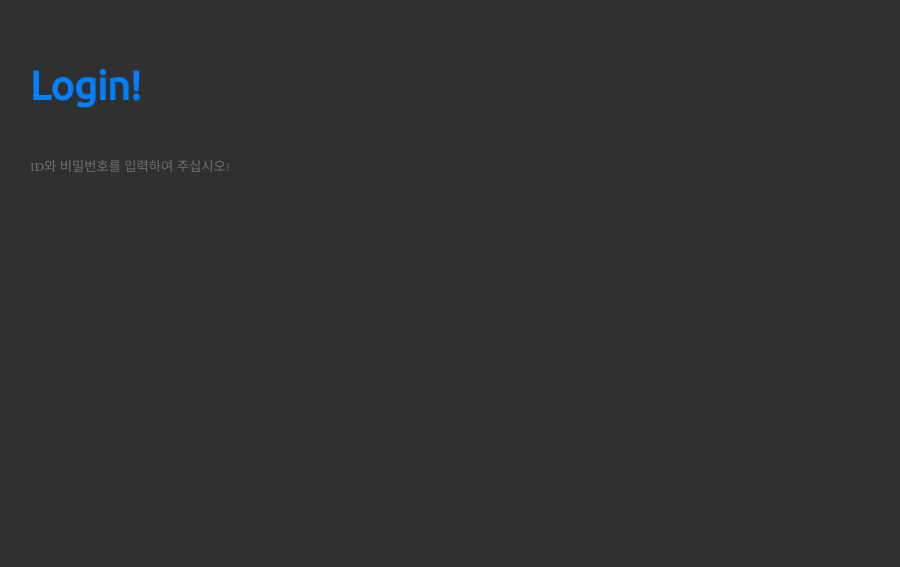
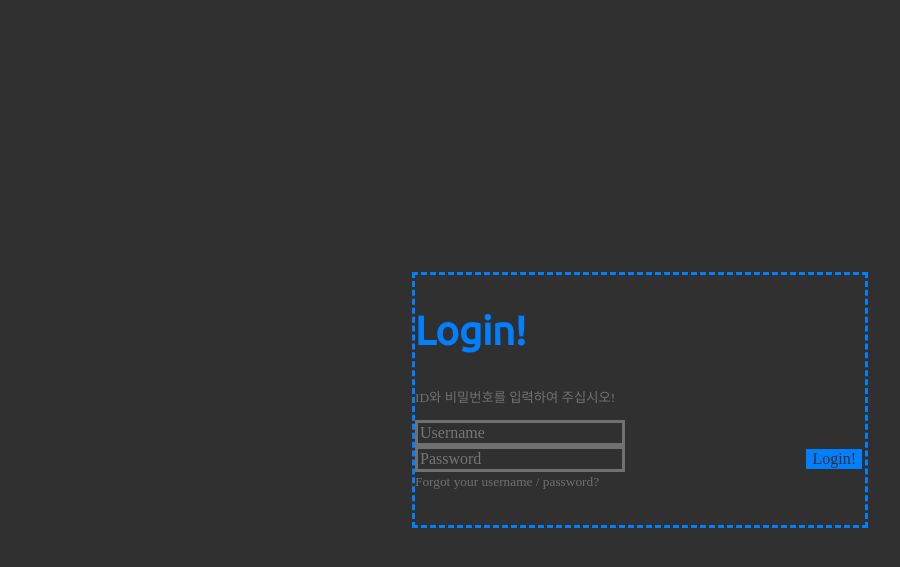
Before and after one commit to eoeun/eoeun.github.io, a PHP site: page /login.html in a window 1280 px wide. Shown: the top 567 px of the page, without its empty margins (0-900 px from the left). Run offline with PHP 8.4, Linux system fonts and the light colour scheme; some web fonts are replaced.

Commit message:
updated login

```diff
--- a/index.html
+++ b/index.html
@@ -114,7 +114,7 @@
 			</p>
 			<a>Project 3-4 on <a href = "https://github.com/eoeun/eoeun.github.io.git" class= "link">Github</a></a>
 			<br>
-			<a> 이 웹사이트는 나눔고딕, ubuntu를 사용하여 작성되었습니다.</a>
+			<a class="nanum"> 이 웹사이트는 나눔고딕, ubuntu를 사용하여 작성되었습니다.</a>
 
 		</footer>
 
--- a/login.html
+++ b/login.html
@@ -17,10 +17,20 @@
 				src: url("resources/NanumGothic.ttf");
 			}
 
+			section{
+				width: 450px;
+				height: 250px;
+				display: inline-block;
+				border: 3px dashed #0080FF;
+				position: absolute;
+				top: 50%;
+				left: 50%;
+				margin-right: -50%;
+				transform: translate(-50%, -50%)
+			}
+
 			section h1{
 				font-family : "Ubuntu";
-				display:inline-block;
-				width:100%;
 				font-size: 30pt;
 				color: #0080FF;
 				text-align: left;
@@ -33,33 +43,66 @@
 				color: #707070;
 			}
 
+			section a{
+				font-family : "NanumGothic";
+				text-align: left;
+				font-size: 10pt;
+				text-decoration: none;
+				color: #707070;
+			}
+
+			section a:hover{
+				color: #0080FF;
+			}
+
+			form input{
+				font-family: "NanumGothic";
+				text-align: left;
+				display: inline;
+				font-size: 12pt;
+				color: #FFFFFF;
+				background:#303030;
+				border: 3px solid #707070;
+			}
+
+			form input:focus {
+				border-color: #0080FF;
+			 }
+
+			form .submit{
+				float: right;
+				text-align: center;
+				color: #303030;
+				background: #0080FF;
+				border: 3px solid #303030;
+			}
+
 			body{
 				background: #303030;
-				margin: 30px;
 			}
 
 		</style>
-
-		<script type="text/javascript">
-			function resize(){
-				var login = document.getElementById("login");
-				var sectionW = login.clientWidth;
-				var sectionH = login.clientHeight;
-				var wm = (window.innerWidth - sectionW) / 2;
-				var hm = (window.innerHeight - sectionH) / 2;
-				document.getElementsByTagName("body")[0].style.margin = wm + " " + hm;
-				print(wm + " " + hm);
-			}
-
-			window.onload = function(){
-				resize();
-			}
-		</script>
 	</head>
-	<body onresize=resize()>
+	<body>
 		<section id="login">
 			<h1>Login!</h1>
 			<p>ID와 비밀번호를 입력하여 주십시오!</p>
+			<form action="login.php" method="POST" accept-charset="UTF-8" autocomplete="off" novalidate>
+				<input type="text" name="id" placeholder="Username">
+				<br>
+				<input type="password" name="pw" placeholder="Password">
+				<input type="submit" value="Login!" class="submit">
+			</form>
+
+			<form action="signup.php" method="POST" accept-charset="UTF-8" autocomplete="off" novalidate style="display:none;">
+				<input type="text" name="id" placeholder="Username">
+				<br>
+				<input type="text" name="email" placeholder="email">
+				<br>
+				<input type="password" name="email" placeholder="Password">
+				<input type="submit" value="Sign up!" class="submit">
+			</form>
+			<a href = "find.html">Forgot your username / password?</a>
 		</section>
 	</body>
 </html>
```
Also changed, not shown: mainStyle.css (+8 -0 lines).
